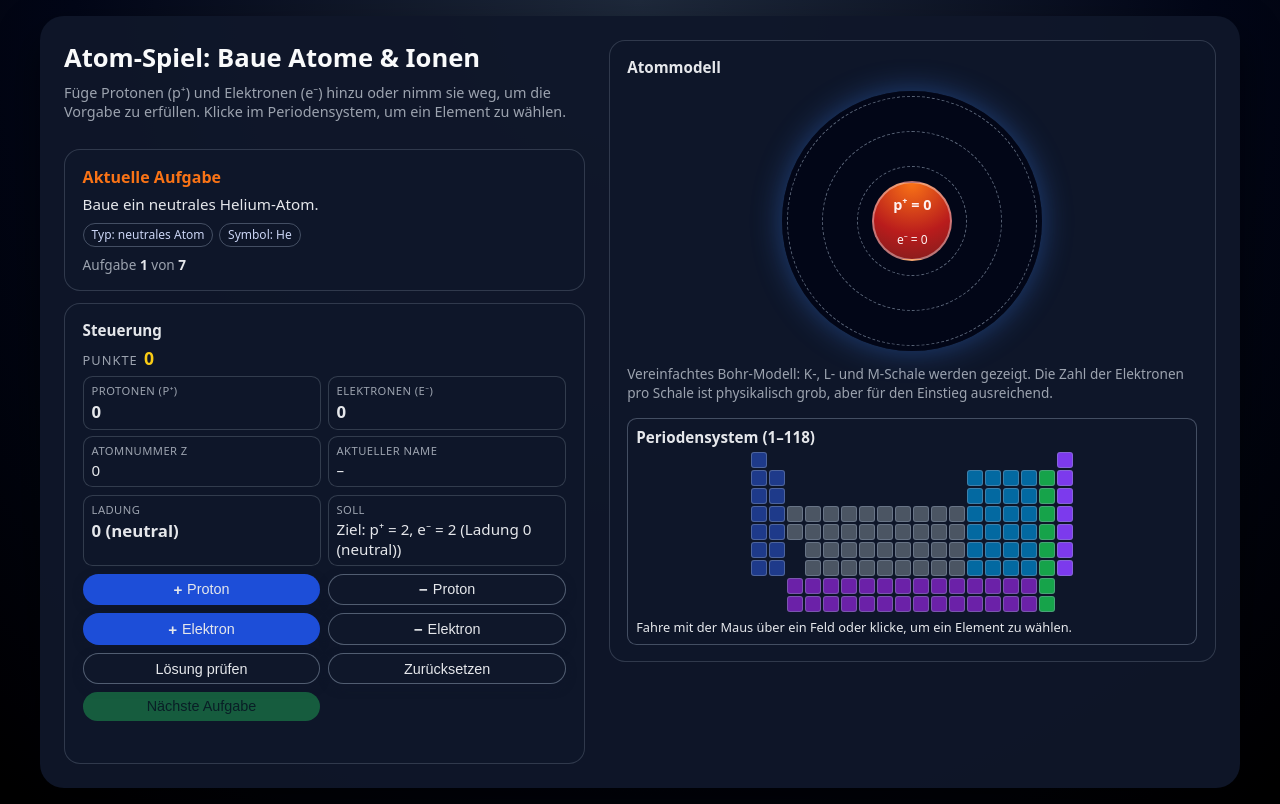
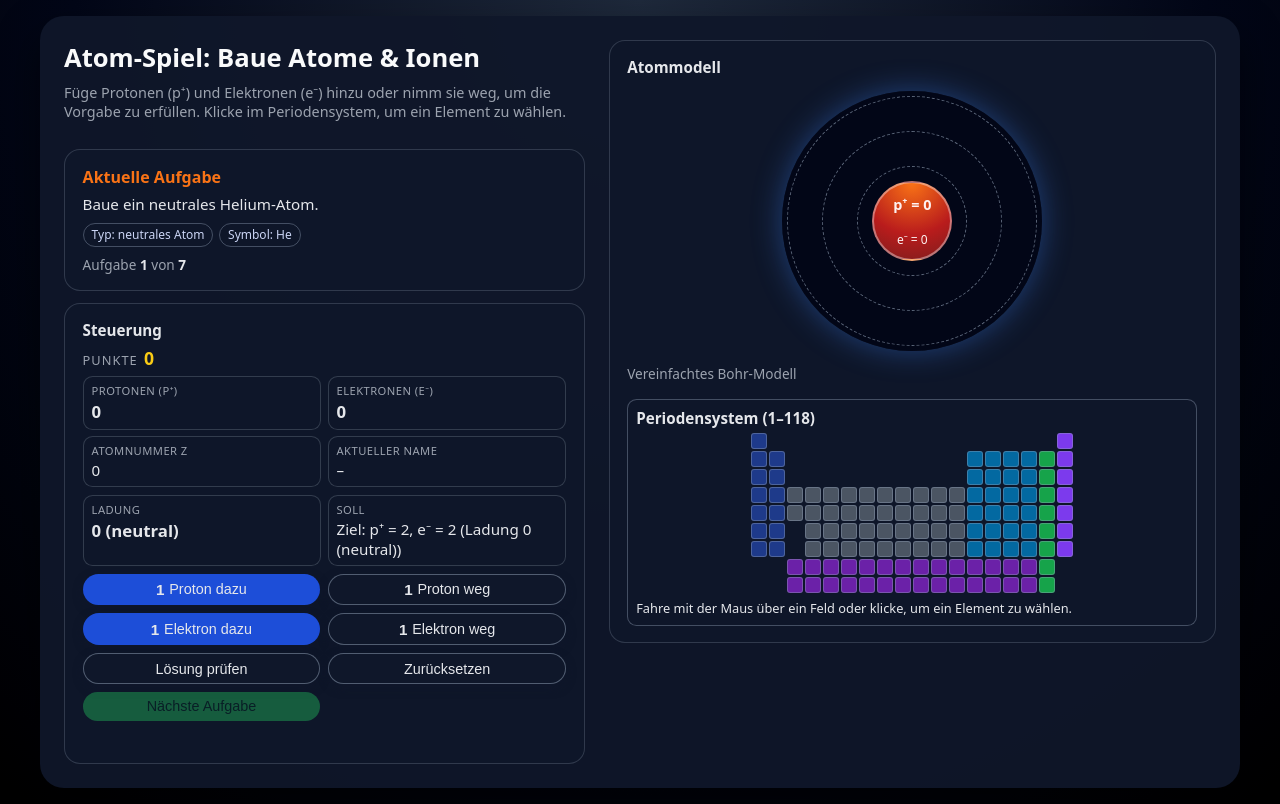
Before and after one commit to duckduckshow/atomtrainer, a plain HTML site: page index.html in a window 1280 px wide. Drawn offline with Linux system fonts and the light colour scheme.

Commit message:
Update index.html

```diff
--- a/index.html
+++ b/index.html
@@ -428,16 +428,16 @@
 
         <div class="controls-grid">
           <button id="addProton">
-            <span class="icon">+</span> Proton
+            <span class="icon">1</span> Proton</span> dazu
           </button>
           <button id="removeProton" class="secondary">
-            <span class="icon">−</span> Proton
+            <span class="icon">1 </span> Proton</span> weg
           </button>
           <button id="addElectron">
-            <span class="icon">+</span> Elektron
+            <span class="icon">1</span> Elektron</span> dazu
           </button>
           <button id="removeElectron" class="secondary">
-            <span class="icon">−</span> Elektron
+            <span class="icon">1</span> Elektron</span> weg
           </button>
           <button id="checkSolutionBtn" class="secondary">
             Lösung prüfen
@@ -468,8 +468,7 @@
         </div>
 
         <div style="font-size:0.85rem;color:#9ca3af;margin-top:0.3rem;">
-          Vereinfachtes Bohr-Modell: K-, L- und M-Schale werden gezeigt.
-          Die Zahl der Elektronen pro Schale ist physikalisch grob, aber für den Einstieg ausreichend.
+          Vereinfachtes Bohr-Modell
         </div>
 
         <div class="pse-wrapper">
```
